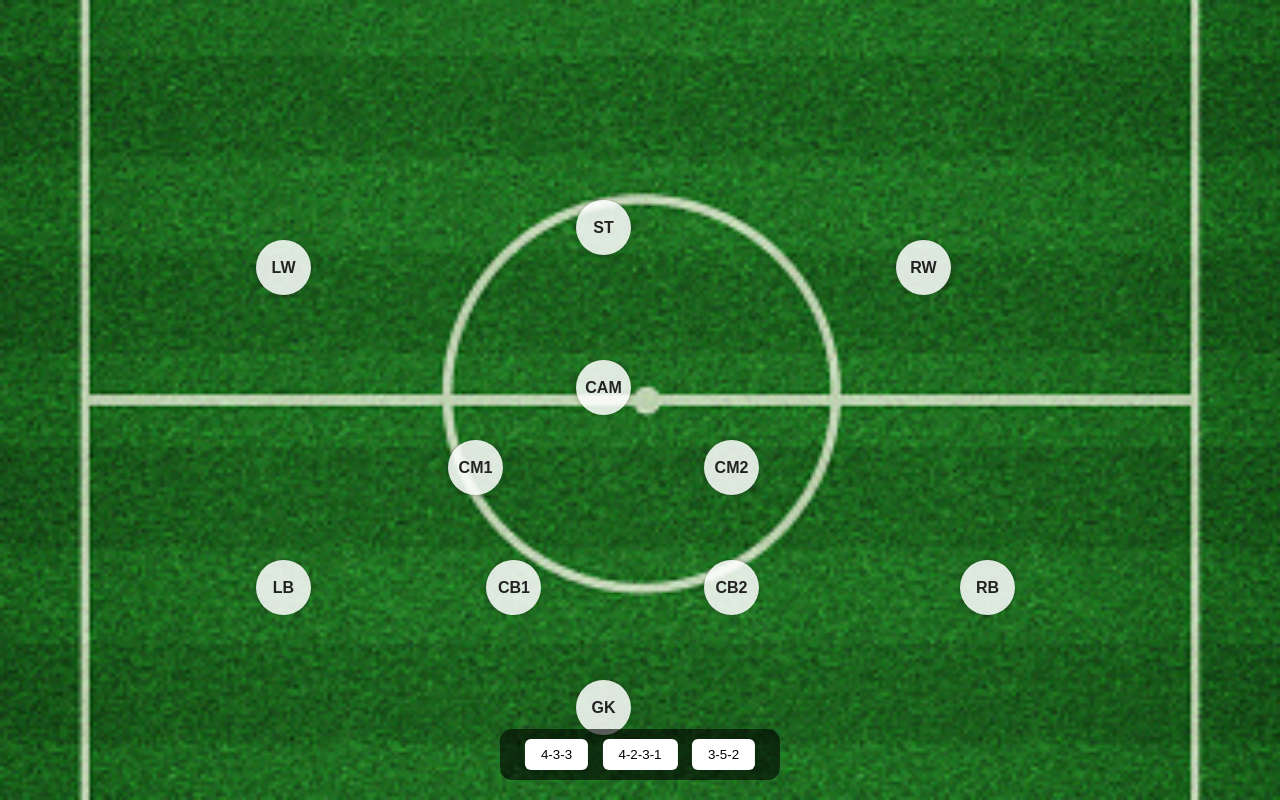
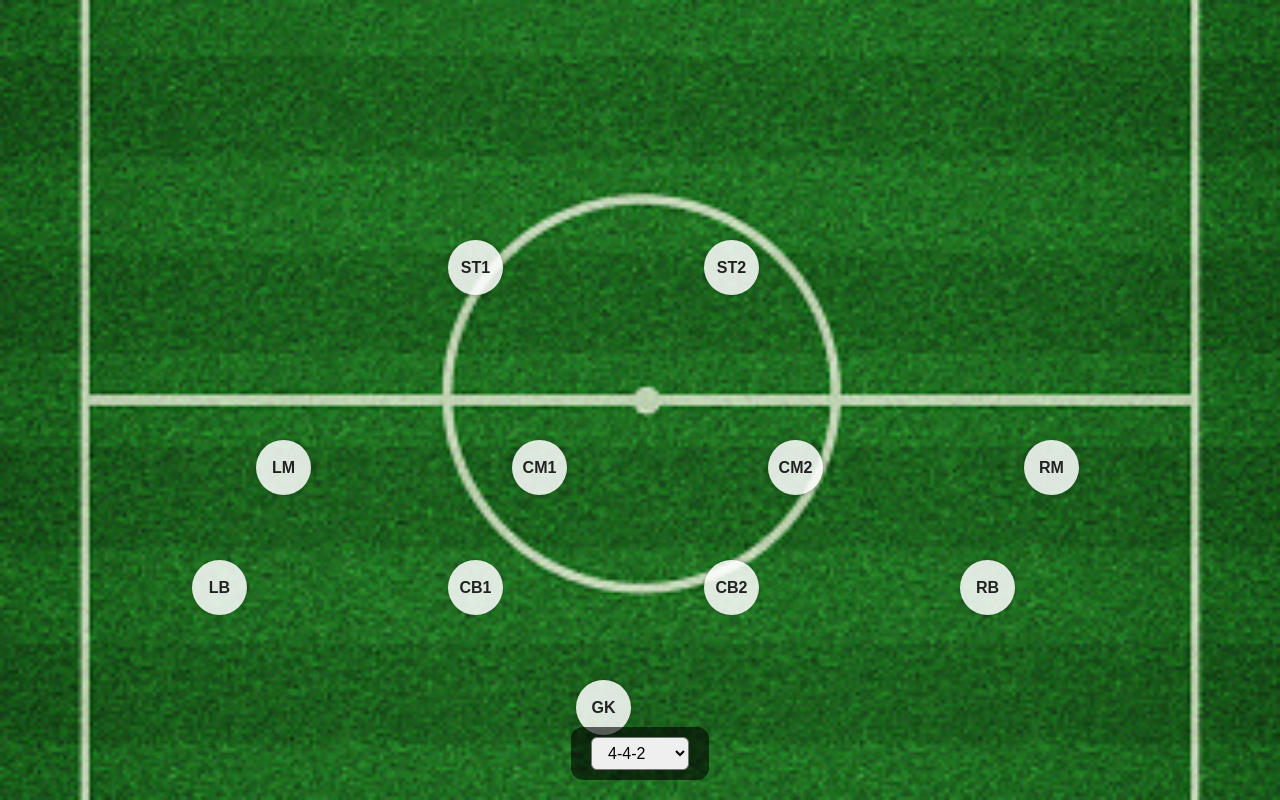
Before and after one commit to riccardopetruzzellis/Formazioni, a plain HTML site: page index.html in a window 1280 px wide. Drawn offline with Linux system fonts and the light colour scheme.

Commit message:
Add files via upload

```diff
--- a/index.html
+++ b/index.html
@@ -3,7 +3,7 @@
 <head>
 <meta charset="UTF-8">
 <meta name="viewport" content="width=device-width, initial-scale=1.0">
-<title>Formazioni</title>
+<title>Formazioni Interattive</title>
 <style>
   body {
     margin: 0;
@@ -37,77 +37,77 @@
     padding: 10px 20px;
     border-radius: 12px;
   }
-  button {
-    margin: 0 5px;
-    padding: 8px 16px;
-    background: #fff;
-    border: none;
+  select {
+    padding: 6px 12px;
     border-radius: 6px;
-    cursor: pointer;
+    font-size: 16px;
   }
-  button:hover { background: #ddd; }
 </style>
 </head>
 <body>
 
-<!-- Giocatori -->
 <div id="players"></div>
 
-<!-- Controlli -->
 <div class="controls">
-  <button onclick="setFormation('4-3-3')">4-3-3</button>
-  <button onclick="setFormation('4-2-3-1')">4-2-3-1</button>
-  <button onclick="setFormation('3-5-2')">3-5-2</button>
+  <select id="moduleSelect" onchange="setFormation(this.value)">
+    <option>4-4-2</option>
+    <option>4-3-3</option>
+    <option>4-3-1-2</option>
+    <option>4-3-2-1</option>
+    <option>4-5-1</option>
+    <option>4-2-3-1</option>
+    <option>3-4-3</option>
+    <option>3-5-2</option>
+    <option>3-4-1-2</option>
+    <option>3-4-2-1</option>
+    <option>5-4-1</option>
+    <option>5-3-2</option>
+    <option>5-2-1-2</option>
+    <option>5-2-2-1</option>
+    <option>5-2-3</option>
+  </select>
 </div>
 
 <script>
-const players = [
-  "GK","LB","CB1","CB2","RB","CM1","CM2","CAM","LW","RW","ST"
-];
-
-// Coordinate per modulo (% dal top/left)
+// Definizione dei moduli con coordinate top/left (%)
 const formations = {
-  "4-3-3": {
-    GK:[85,45], LB:[70,20], CB1:[70,38], CB2:[70,55], RB:[70,75],
-    CM1:[55,35], CM2:[55,55], CAM:[45,45],
-    LW:[30,20], RW:[30,70], ST:[25,45]
-  },
-  "4-2-3-1": {
-    GK:[85,45], LB:[70,20], CB1:[70,38], CB2:[70,55], RB:[70,75],
-    CM1:[55,40], CM2:[55,50],
-    LW:[40,20], CAM:[40,45], RW:[40,70], ST:[25,45]
-  },
-  "3-5-2": {
-    GK:[85,45], CB1:[70,30], CB2:[70,45], CB3:[70,60],
-    CM1:[55,35], CM2:[55,55], CAM:[45,45],
-    LM:[50,20], RM:[50,70], ST1:[30,38], ST2:[30,55]
-  }
+  "4-4-2": { GK:[85,45], LB:[70,15], CB1:[70,35], CB2:[70,55], RB:[70,75], LM:[55,20], CM1:[55,40], CM2:[55,60], RM:[55,80], ST1:[30,35], ST2:[30,55] },
+  "4-3-3": { GK:[85,45], LB:[70,20], CB1:[70,38], CB2:[70,55], RB:[70,75], CM1:[55,35], CM2:[55,55], CAM:[45,45], LW:[30,20], RW:[30,70], ST:[25,45] },
+  "4-3-1-2": { GK:[85,45], LB:[70,20], CB1:[70,38], CB2:[70,55], RB:[70,75], CM1:[55,35], CM2:[55,55], CAM:[40,45], ST1:[25,35], ST2:[25,55] },
+  "4-3-2-1": { GK:[85,45], LB:[70,20], CB1:[70,38], CB2:[70,55], RB:[70,75], CM1:[55,35], CM2:[55,55], CAM1:[40,35], CAM2:[40,55], ST:[25,45] },
+  "4-5-1": { GK:[85,45], LB:[70,20], CB1:[70,38], CB2:[70,55], RB:[70,75], CM1:[55,25], CM2:[55,40], CM3:[55,55], CM4:[55,70], CAM:[45,45], ST:[25,45] },
+  "4-2-3-1": { GK:[85,45], LB:[70,20], CB1:[70,38], CB2:[70,55], RB:[70,75], CM1:[55,35], CM2:[55,55], LW:[40,20], CAM:[40,45], RW:[40,70], ST:[25,45] },
+  "3-4-3": { GK:[85,45], CB1:[70,30], CB2:[70,45], CB3:[70,60], LM:[55,15], CM1:[55,35], CM2:[55,55], RM:[55,75], LW:[30,20], ST:[30,45], RW:[30,70] },
+  "3-5-2": { GK:[85,45], CB1:[70,30], CB2:[70,45], CB3:[70,60], LM:[55,15], CM1:[55,35], CM2:[55,55], RM:[55,75], CAM:[40,45], ST1:[30,35], ST2:[30,55] },
+  "3-4-1-2": { GK:[85,45], CB1:[70,30], CB2:[70,45], CB3:[70,60], LM:[55,15], CM1:[55,35], CM2:[55,55], RM:[55,75], CAM:[40,45], ST1:[30,35], ST2:[30,55] },
+  "3-4-2-1": { GK:[85,45], CB1:[70,30], CB2:[70,45], CB3:[70,60], LM:[55,15], CM1:[55,35], CM2:[55,55], RM:[55,75], CAM1:[40,35], CAM2:[40,55], ST:[25,45] },
+  "5-4-1": { GK:[85,45], LB:[70,10], CB1:[70,30], CB2:[70,45], CB3:[70,55], RB:[70,75], LM:[55,20], CM1:[55,40], CM2:[55,60], RM:[55,80], ST:[25,45] },
+  "5-3-2": { GK:[85,45], LB:[70,10], CB1:[70,30], CB2:[70,45], CB3:[70,55], RB:[70,75], CM1:[55,35], CM2:[55,55], CM3:[55,45], ST1:[30,35], ST2:[30,55] },
+  "5-2-1-2": { GK:[85,45], LB:[70,10], CB1:[70,30], CB2:[70,45], CB3:[70,55], RB:[70,75], CM1:[55,35], CM2:[55,55], CAM:[40,45], ST1:[25,35], ST2:[25,55] },
+  "5-2-2-1": { GK:[85,45], LB:[70,10], CB1:[70,30], CB2:[70,45], CB3:[70,55], RB:[70,75], CM1:[55,35], CM2:[55,55], CAM1:[40,35], CAM2:[40,55], ST:[25,45] },
+  "5-2-3": { GK:[85,45], LB:[70,10], CB1:[70,30], CB2:[70,45], CB3:[70,55], RB:[70,75], CM1:[55,35], CM2:[55,55], LW:[40,20], CAM:[40,45], RW:[40,70], ST:[25,45] }
 };
 
-// Crea pedine
+// Contenitore pedine
 const container = document.getElementById('players');
-players.forEach(p => {
-  const el = document.createElement('div');
-  el.classList.add('player');
-  el.textContent = p;
-  container.appendChild(el);
-});
 
+// Funzione per settare la formazione
 function setFormation(f) {
   const formation = formations[f];
-  document.querySelectorAll('.player').forEach((el,i)=>{
-    const role = el.textContent;
-    if (formation[role]) {
-      const [top,left] = formation[role];
-      el.style.top = top + '%';
-      el.style.left = left + '%';
-      el.style.display = 'block';
-    } else {
-      el.style.display = 'none';
-    }
+  container.innerHTML = ""; // pulisce pedine precedenti
+  Object.keys(formation).forEach(role => {
+    const el = document.createElement('div');
+    el.classList.add('player');
+    el.textContent = role;
+    const [top,left] = formation[role];
+    el.style.top = top + '%';
+    el.style.left = left + '%';
+    container.appendChild(el);
   });
 }
-setFormation('4-3-3');
+
+// Inizializza con il primo modulo
+setFormation(document.getElementById('moduleSelect').value);
 </script>
 
 </body>
```
